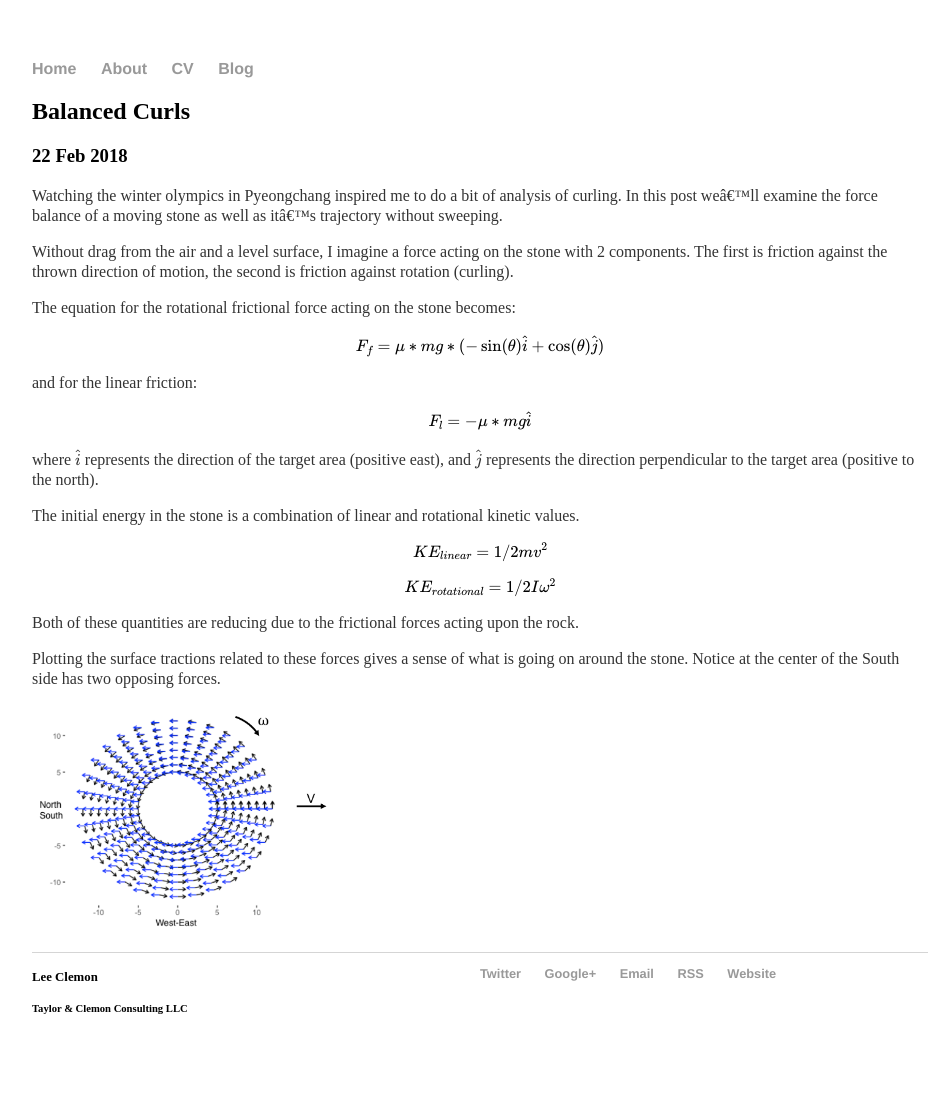
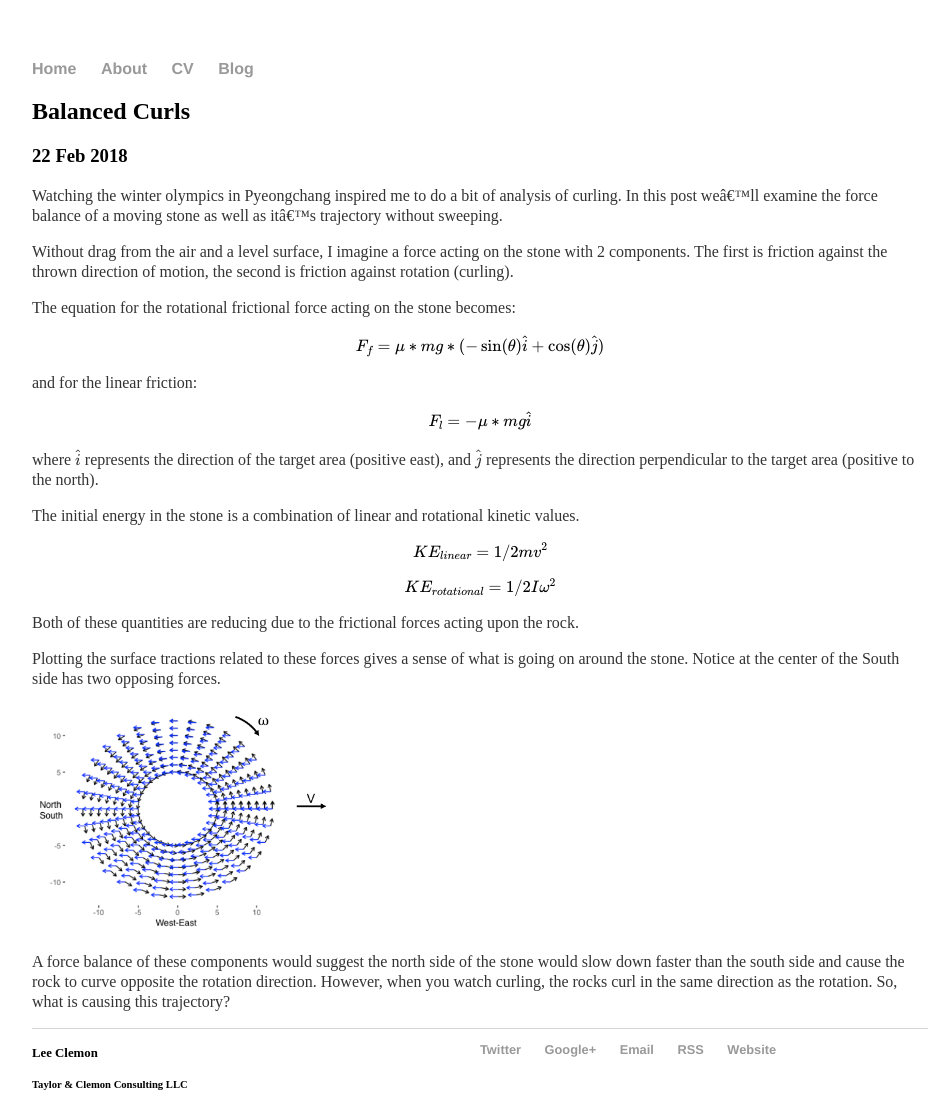
Before and after one commit to lclemon/lclemon.github.io, a Jekyll site: the page built from _posts/2018-02-22-Curling-forces.md, in a window 1280 px wide. Shown: the whole page, without its empty margins (160-1105 px from the left). Built offline with Jekyll 4.4.1, drawn with Linux system fonts in a browser that asks for light colours; formulas are drawn with MathJax 3; a script that is not in the unit is left out; before the commit the page ends 1041 px from its top, so only the background shows below that.

Commit message:
Update 2018-02-22-Curling-forces.md

```diff
--- a/_posts/2018-02-22-Curling-forces.md
+++ b/_posts/2018-02-22-Curling-forces.md
@@ -32,3 +32,5 @@ Plotting the surface tractions related to these forces gives a sense of what is
 
 <!-- ![Friction force plot](http://lclemon.github.io/images/Curl_friction.png) -->
 <img src="http://lclemon.github.io/images/Curl_friction.png" width="300">
+
+A force balance of these components would suggest the north side of the stone would slow down faster than the south side and cause the rock to curve opposite the rotation direction. However, when you watch curling, the rocks curl in the same direction as the rotation. So, what is causing this trajectory?
```
